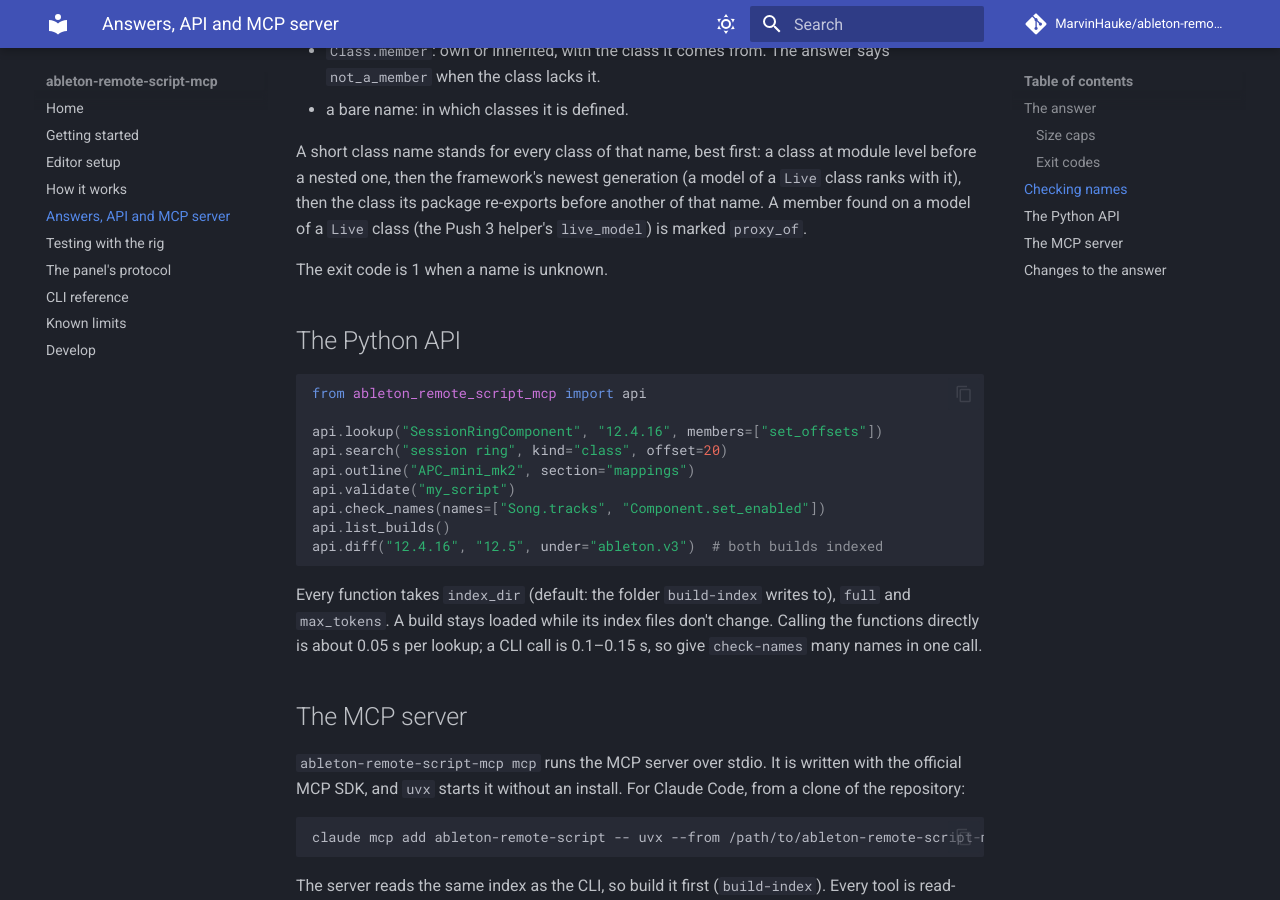
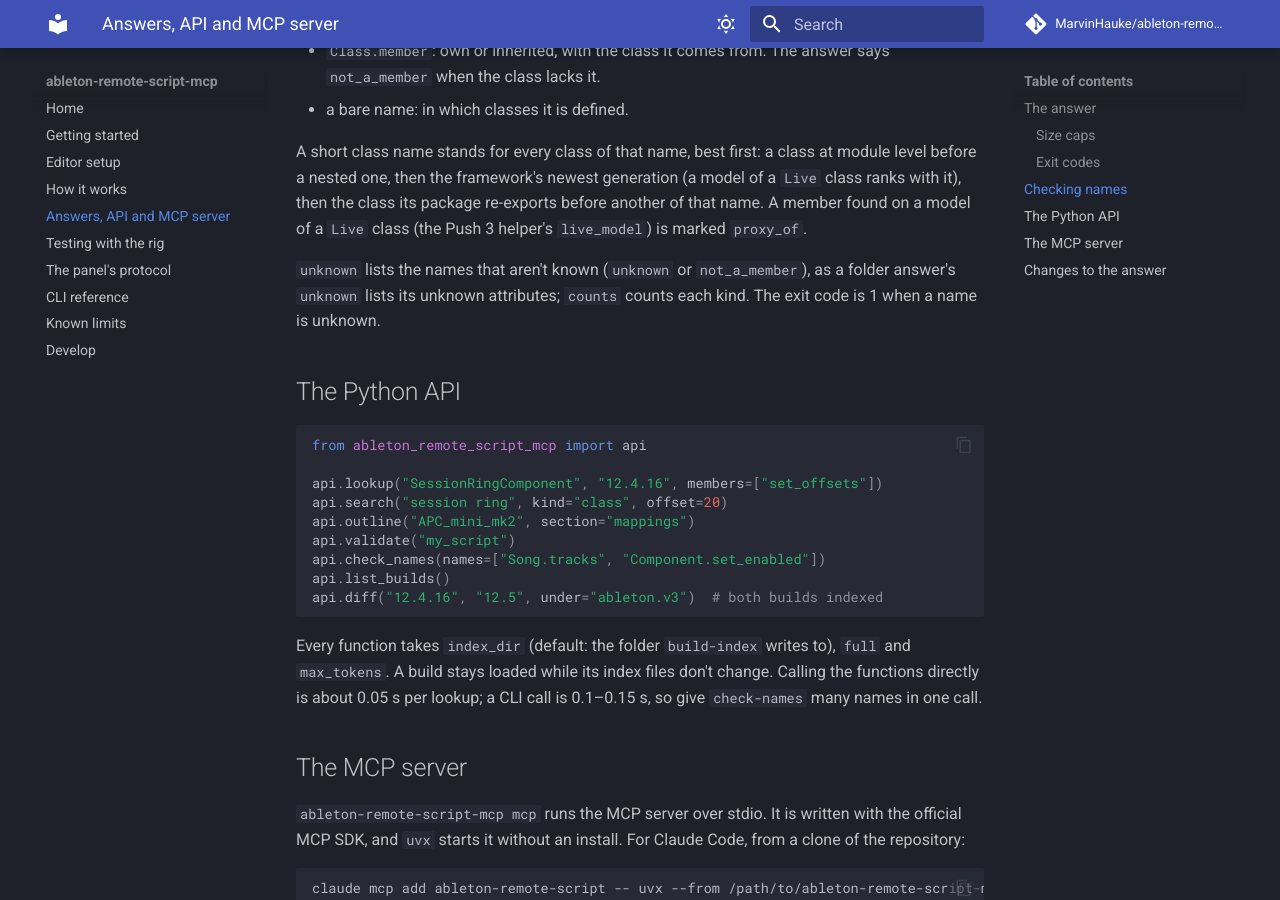
Before and after one commit to MarvinHauke/ableton-remote-script-mcp, an MkDocs documentation site: the page built from docs/answers.md, in a window 1280 px wide and 900 px high, scrolled down 2949 px. Built offline with MkDocs 1.6.1 and Material for MkDocs 9.7.7, drawn with Linux system fonts in a browser that asks for light colours; comment, search, counter and statistics services are not loaded; some of the changed text lies outside the part shown.

Commit message:
feat(core): answer_version 4: check_names of a list gives unknown as a list of names (plan 0001 Decision 65)
A folder answer's `unknown` listed the unknown attributes; a list answer's was their count.
Now both are lists; `counts` keeps the count of each kind.

Co-Authored-By: Claude Opus 5.5 <noreply@anthropic.com>

```diff
--- a/docs/answers.md
+++ b/docs/answers.md
@@ -116,7 +116,9 @@ before a nested one, then the framework's newest generation (a model of a `Live`
 with it), then the class its package re-exports before another of that name. A member found
 on a model of a `Live` class (the Push 3 helper's `live_model`) is marked `proxy_of`.
 
-The exit code is 1 when a name is unknown.
+`unknown` lists the names that aren't known (`unknown` or `not_a_member`), as a folder answer's
+`unknown` lists its unknown attributes; `counts` counts each kind. The exit code is 1 when a
+name is unknown.
 
 ## The Python API
 
@@ -182,3 +184,5 @@ A change to an answer's shape raises `answer_version`, and gets a line here.
   The default build (Decision 63) is the setting or the newest release; `beta` marks a beta
   answer; `list_builds` marks `default` (with `default_from`) and each `beta`, and says in
   `default_problem` when the setting names a build with no index.
+- **4** (2026-11-27, plan 0001 Decision 65): `check_names` of a list gives `unknown` as the list
+  of unknown names, as a folder answer does; it was their count.
```
Also changed, not shown: other parts of docs/answers.md (+1 -1 lines), docs/feature-plans/0001-architecture.md (+7 -1 lines), docs/feature-plans/STATUS.md (+4 -5 lines), 3 other files.
